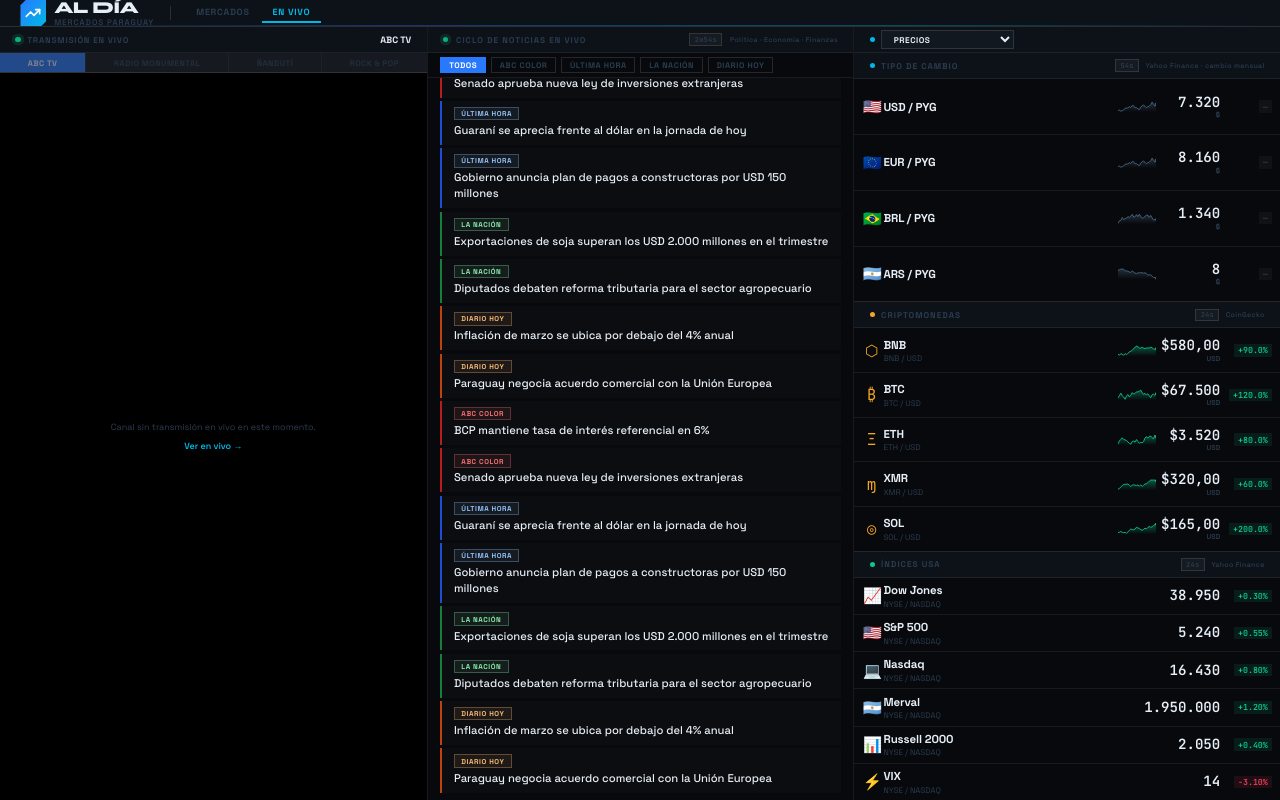
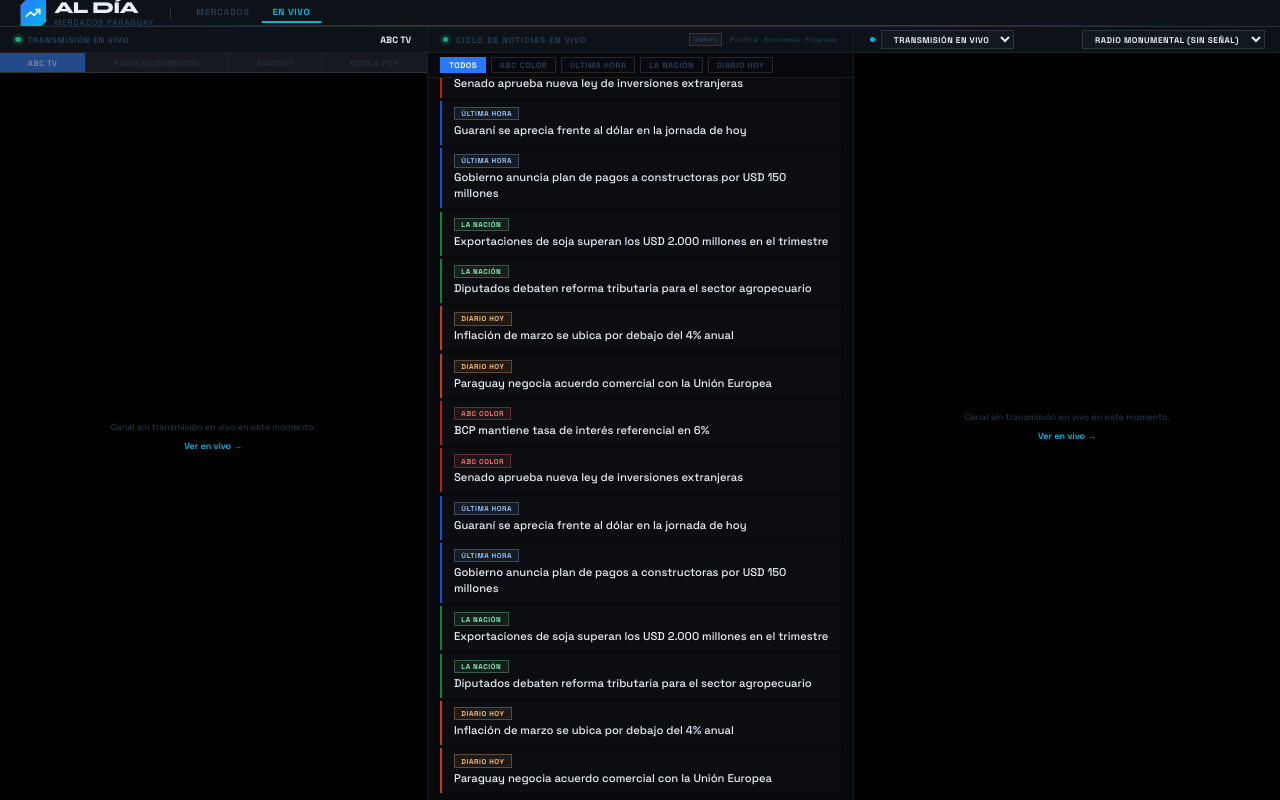
Before and after one commit to joseugarrizalol-dev/Al-dia-, a Flask app: template templates/en-vivo.html in a window 1280 px wide. Run offline with Flask 3, Linux system fonts and the light colour scheme; the template is opened without the code that fills it, so the values that code supplies are empty.

Commit message:
feat: default the right column to live stream view instead of prices

```diff
--- a/static/js/live-player2.js
+++ b/static/js/live-player2.js
@@ -85,4 +85,6 @@ function setRightMode(mode) {
   }
 }
 
-_renderChannelSelect2();
+// Por default la columna derecha abre en "Transmisión en vivo" (el <select>
+// del HTML ya trae esa opción seleccionada) — arranca el 2do reproductor.
+setRightMode(document.getElementById("right-mode-select").value);
--- a/templates/en-vivo.html
+++ b/templates/en-vivo.html
@@ -68,13 +68,13 @@
     <div class="markets-top">
       <div class="sec-dot" style="background:var(--cyan)" id="right-mode-dot"></div>
       <select id="right-mode-select" class="right-mode-select" onchange="setRightMode(this.value)">
+        <option value="live" selected>Transmisión en vivo</option>
         <option value="prices">Precios</option>
-        <option value="live">Transmisión en vivo</option>
       </select>
-      <select id="live2-channel-select" class="right-mode-select" style="margin-left:auto" hidden onchange="selectChannel2(this.value)"></select>
+      <select id="live2-channel-select" class="right-mode-select" style="margin-left:auto" onchange="selectChannel2(this.value)"></select>
     </div>
 
-    <div id="markets-panel" class="markets-panel">
+    <div id="markets-panel" class="markets-panel" style="display:none">
       <div class="section">
         <div class="sec-hd">
           <div class="sec-dot" style="background:var(--cyan)"></div>
@@ -110,7 +110,7 @@
       </div>
     </div>
 
-    <div id="live2-panel" class="live-player-frame" hidden>
+    <div id="live2-panel" class="live-player-frame">
       <div class="live-loading">Cargando…</div>
     </div>
   </div>
```
